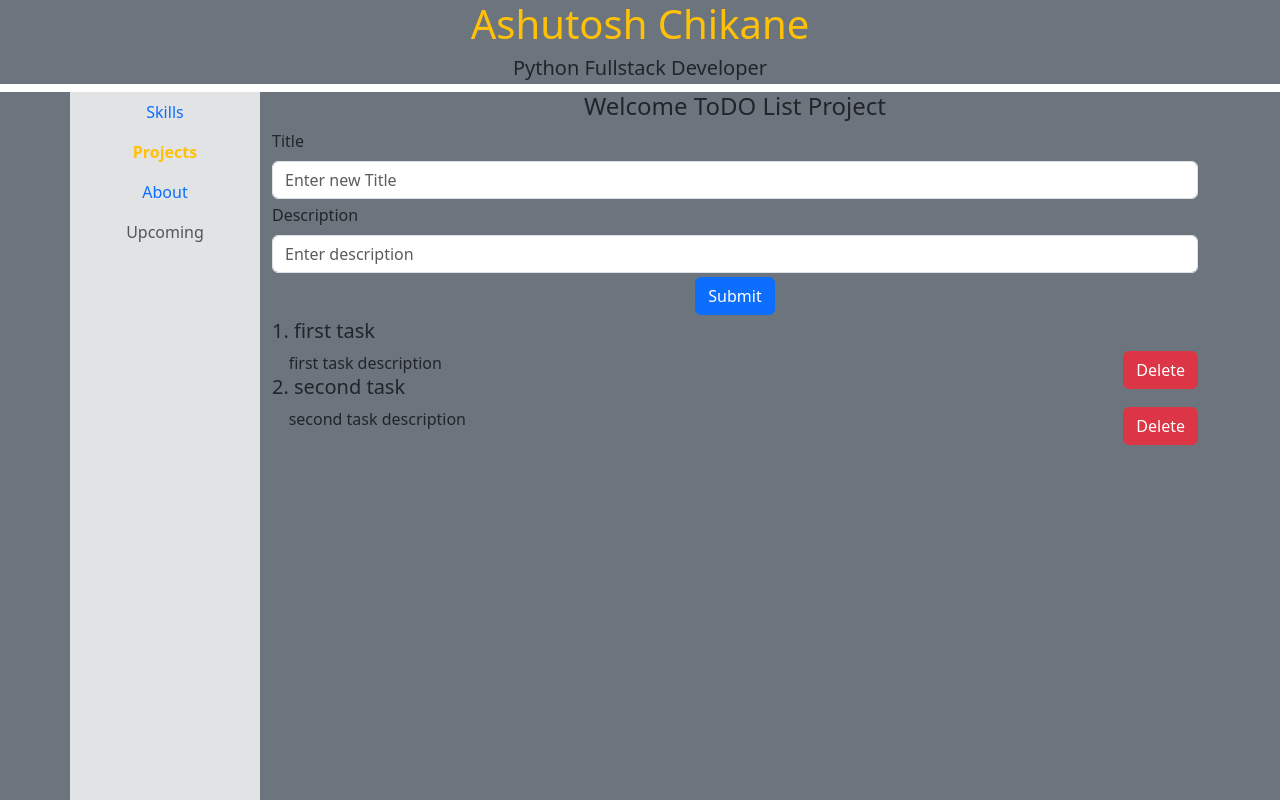
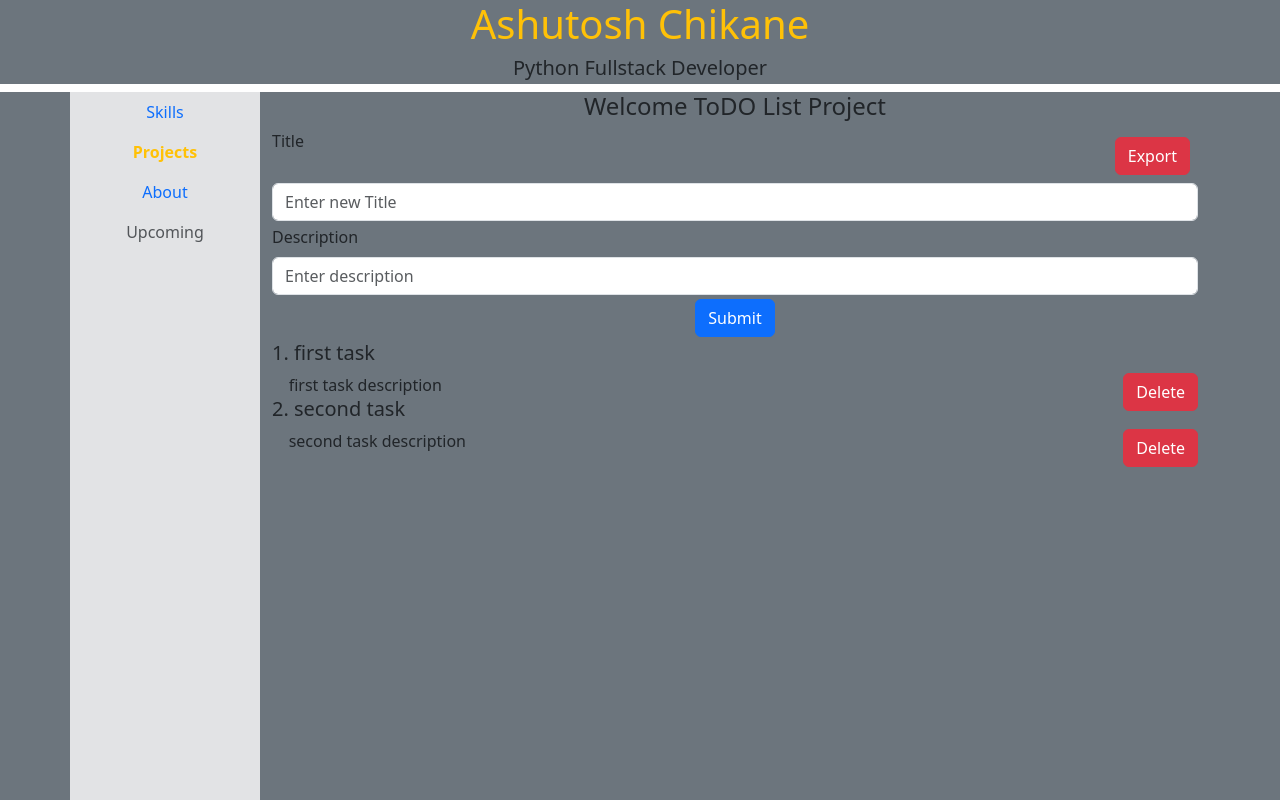
Before and after one commit to AshutoshChikane/My-first-angular-project, an Angular app: page /projects/todo in a window 1280 px wide. Built offline with nearby package versions, Linux system fonts and the light colour scheme.

Commit message:
v1 01-02-2025

```diff
--- a/src/app/app.module.ts
+++ b/src/app/app.module.ts
@@ -13,7 +13,6 @@ import { CommonModule } from '@angular/common';
 import { UserManagementModule } from './user-management/user-management.module'
 import { provideHttpClient } from '@angular/common/http';
 import { UserServiceService } from './my-service/user-data-service/user-service.service';
-import { CsvHandlerComponent } from './csv-handler/csv-handler.component';
 
 
 @NgModule({
@@ -32,6 +31,8 @@ import { CsvHandlerComponent } from './csv-handler/csv-handler.component';
     CommonModule,
     UserManagementModule
   ],
+  exports:[
+  ],
   providers: [
     provideHttpClient()
   ],
--- a/src/app/csv-handler/csv-handler.component.ts
+++ b/src/app/csv-handler/csv-handler.component.ts
@@ -10,10 +10,11 @@ import { CsvHandleServiceService } from '../my-service/csv-handler/csv-handle-se
 })
 export class CsvHandlerComponent {
   @Input() data!: any[];
+  @Input() filename!: string;
 
   constructor(private mycsv_handler:CsvHandleServiceService){}
   downloadCsvClick(): void{
-    console.log("helo", this.data)
-    this.mycsv_handler.downloadCsv(this.data, "my_first_export.csv")
+    console.log("helo", this.data, this.filename)
+    this.mycsv_handler.downloadCsv(this.data, this.filename)
   }
 }
--- a/src/app/todo-list-project/todo-list-project.module.ts
+++ b/src/app/todo-list-project/todo-list-project.module.ts
@@ -2,6 +2,7 @@ import { NgModule } from '@angular/core';
 import { CommonModule } from '@angular/common';
 import { TodoListComponent } from './todo-list/todo-list.component';
 import { FormsModule } from '@angular/forms';
+import { SharedModule } from '../shared/shared.module';
 
 
 
@@ -11,7 +12,8 @@ import { FormsModule } from '@angular/forms';
   ],
   imports: [
     CommonModule,
-    FormsModule
+    FormsModule,
+    SharedModule
   ]
 })
 export class TodoListProjectModule { }
--- a/src/app/todo-list-project/todo-list/todo-list.component.html
+++ b/src/app/todo-list-project/todo-list/todo-list.component.html
@@ -1,5 +1,5 @@
 <h4>Welcome ToDO List Project</h4>
-
+<app-csv-handler [data]="todo_list" [filename]="'Todo_list.csv'"></app-csv-handler>
 <form (ngSubmit)="onSubmit(taskForm.value)" #taskForm="ngForm">
     <div class="mb-1">
         <label for="exampleFormControlInput1" class="form-label" style="text-align: left; display: block;">Title</label>
--- a/src/app/user-management/user-management.module.ts
+++ b/src/app/user-management/user-management.module.ts
@@ -3,7 +3,7 @@ import { CommonModule } from '@angular/common';
 import { CreateUserComponent } from './create-user/create-user.component';
 import { ViewUserComponent } from './view-user/view-user.component';
 import { FormsModule } from '@angular/forms';
-import { CsvHandlerComponent } from '../csv-handler/csv-handler.component'
+import { SharedModule } from '../shared/shared.module'
 
 
 
@@ -12,14 +12,13 @@ import { CsvHandlerComponent } from '../csv-handler/csv-handler.component'
   declarations: [
     CreateUserComponent,
     ViewUserComponent,
-    CsvHandlerComponent
   ],
   imports: [
     CommonModule,
     FormsModule,
+    SharedModule
   ],
   exports: [
-    CsvHandlerComponent
   ]
 })
 export class UserManagementModule { }
```
Also changed, not shown: src/app/shared/shared.module.ts (added, +16 -0 lines).
